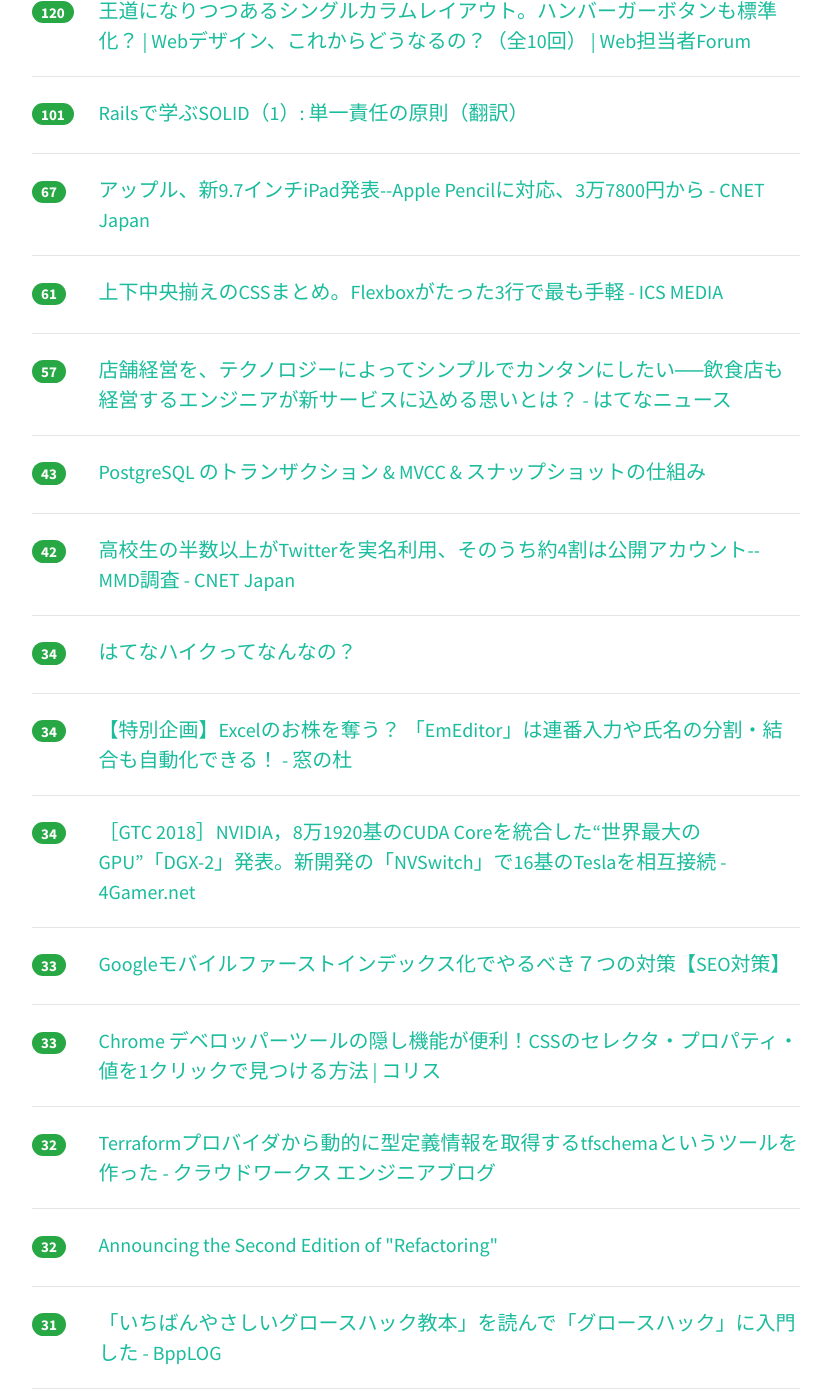
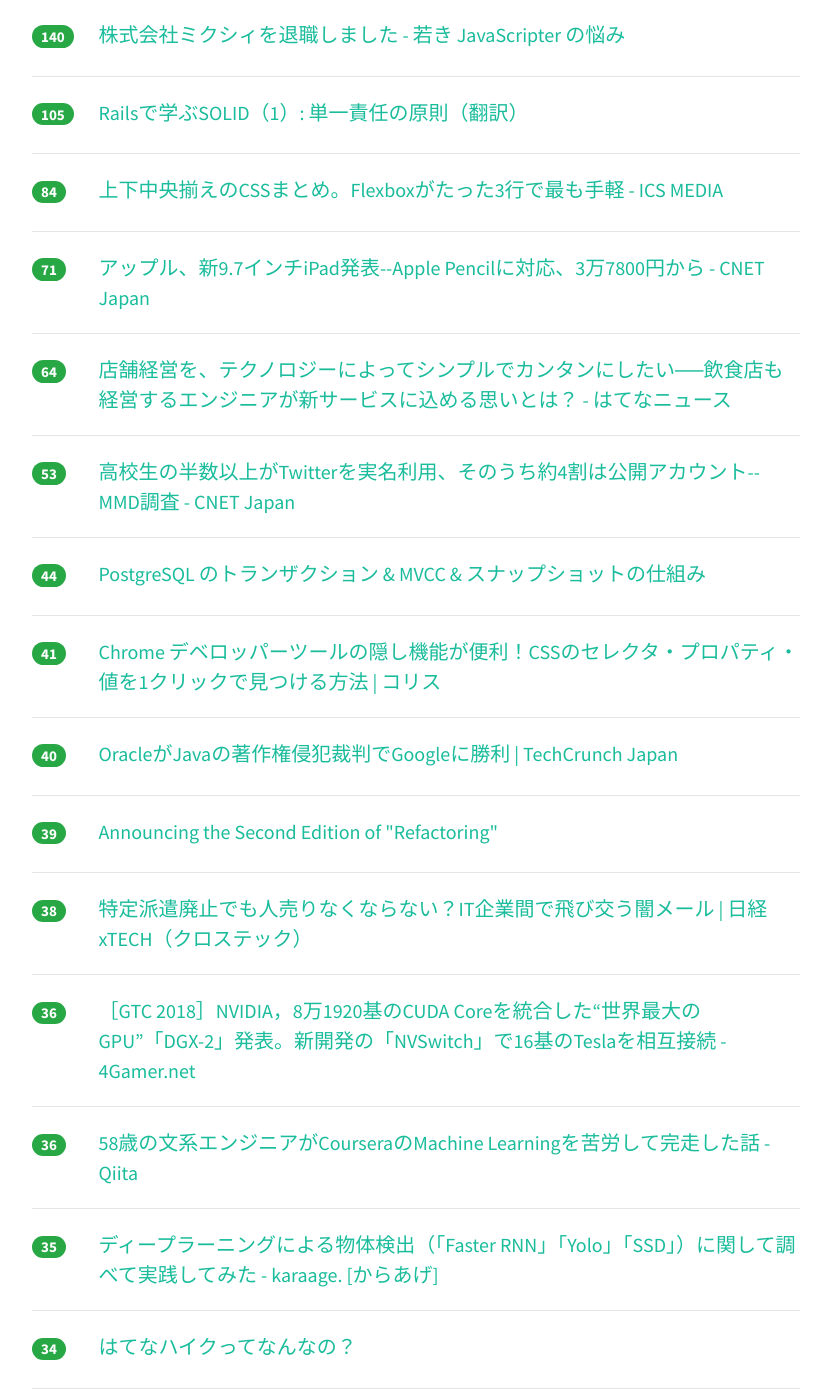
Before and after one commit to yatta47/hatena-matome-site, a Jekyll site: the page built from _posts/2018-03-28-hatena.md, in a window 1280 px wide and 1400 px high, scrolled down 681 px. Shown: the whole window, without its empty margins (224-1055 px from the left). Built offline with Jekyll 4.4.1, drawn with Linux system fonts in a browser that asks for light colours; nearby versions of some CDN libraries; some of the changed text lies outside the part shown.

Commit message:
Updated 2018-03-28

```diff
--- a/_posts/2018-03-28-hatena.md
+++ b/_posts/2018-03-28-hatena.md
@@ -1,59 +1,94 @@
 ---
 layout: post
 title:  "2018-03-28 はてぶIT"
-date:   2018-03-28 14:01:11
+date:   2018-03-28 15:02:22
 tags: [it-hotentry]
 ---
-44 件のデータあり
+46 件のデータあり
 
 <hr><div class="row">
-<div class="col-1"><span class="badge badge-pill badge-success h2">185</span></div>
+<div class="col-1"><span class="badge badge-pill badge-success h2">200</span></div>
 <div class="col-11"><a href='http://tech.nikkeibp.co.jp/atcl/nxt/news/18/00618/' target='_blank'>京都市の基幹系システム刷新失敗、仕切り直しはキヤノンITSが15億円で落札 | 日経 xTECH（クロステック）</a></div>
 </div>
 <hr>
 <div class="row">
-<div class="col-1"><span class="badge badge-pill badge-success h2">136</span></div>
+<div class="col-1"><span class="badge badge-pill badge-success h2">185</span></div>
+<div class="col-11"><a href='https://webtan.impress.co.jp/e/2018/03/28/28481' target='_blank'>王道になりつつあるシングルカラムレイアウト。ハンバーガーボタンも標準化？ | Webデザイン、これからどうなるの？（全10回） | Web担当者Forum</a></div>
+</div>
+<hr>
+<div class="row">
+<div class="col-1"><span class="badge badge-pill badge-success h2">153</span></div>
+<div class="col-11"><a href='https://japanese.engadget.com/2018/03/27/ipad-apple-pencil/' target='_blank'>速報：新 iPad 発表。アップルペンシル対応かつ歴代最安 (動画追加) - Engadget 日本版</a></div>
+</div>
+<hr>
+<div class="row">
+<div class="col-1"><span class="badge badge-pill badge-success h2">140</span></div>
 <div class="col-11"><a href='http://orgachem.hatenablog.com/entry/2018/03/27/214537' target='_blank'>株式会社ミクシィを退職しました - 若き JavaScripter の悩み</a></div>
 </div>
 <hr>
 <div class="row">
-<div class="col-1"><span class="badge badge-pill badge-success h2">136</span></div>
-<div class="col-11"><a href='https://japanese.engadget.com/2018/03/27/ipad-apple-pencil/' target='_blank'>速報：新 iPad 発表。アップルペンシル対応かつ歴代最安 (動画追加) - Engadget 日本版</a></div>
-</div>
-<hr>
-<div class="row">
-<div class="col-1"><span class="badge badge-pill badge-success h2">120</span></div>
-<div class="col-11"><a href='https://webtan.impress.co.jp/e/2018/03/28/28481' target='_blank'>王道になりつつあるシングルカラムレイアウト。ハンバーガーボタンも標準化？ | Webデザイン、これからどうなるの？（全10回） | Web担当者Forum</a></div>
-</div>
-<hr>
-<div class="row">
-<div class="col-1"><span class="badge badge-pill badge-success h2">101</span></div>
+<div class="col-1"><span class="badge badge-pill badge-success h2">105</span></div>
 <div class="col-11"><a href='https://techracho.bpsinc.jp/hachi8833/2018_03_27/54130' target='_blank'>Railsで学ぶSOLID（1）: 単一責任の原則（翻訳）</a></div>
 </div>
 <hr>
 <div class="row">
-<div class="col-1"><span class="badge badge-pill badge-success h2">67</span></div>
+<div class="col-1"><span class="badge badge-pill badge-success h2">84</span></div>
+<div class="col-11"><a href='https://ics.media/entry/17522' target='_blank'>上下中央揃えのCSSまとめ。Flexboxがたった3行で最も手軽 - ICS MEDIA</a></div>
+</div>
+<hr>
+<div class="row">
+<div class="col-1"><span class="badge badge-pill badge-success h2">71</span></div>
 <div class="col-11"><a href='https://japan.cnet.com/article/35116778/' target='_blank'>アップル、新9.7インチiPad発表--Apple Pencilに対応、3万7800円から - CNET Japan</a></div>
 </div>
 <hr>
 <div class="row">
-<div class="col-1"><span class="badge badge-pill badge-success h2">61</span></div>
-<div class="col-11"><a href='https://ics.media/entry/17522' target='_blank'>上下中央揃えのCSSまとめ。Flexboxがたった3行で最も手軽 - ICS MEDIA</a></div>
-</div>
-<hr>
-<div class="row">
-<div class="col-1"><span class="badge badge-pill badge-success h2">57</span></div>
+<div class="col-1"><span class="badge badge-pill badge-success h2">64</span></div>
 <div class="col-11"><a href='http://hatenanews.com/articles/2018/03/27/110000' target='_blank'>店舗経営を、テクノロジーによってシンプルでカンタンにしたい──飲食店も経営するエンジニアが新サービスに込める思いとは？ - はてなニュース</a></div>
 </div>
 <hr>
 <div class="row">
-<div class="col-1"><span class="badge badge-pill badge-success h2">43</span></div>
+<div class="col-1"><span class="badge badge-pill badge-success h2">53</span></div>
+<div class="col-11"><a href='https://japan.cnet.com/article/35116762/' target='_blank'>高校生の半数以上がTwitterを実名利用、そのうち約4割は公開アカウント--MMD調査 - CNET Japan</a></div>
+</div>
+<hr>
+<div class="row">
+<div class="col-1"><span class="badge badge-pill badge-success h2">44</span></div>
 <div class="col-11"><a href='http://www.nminoru.jp/~nminoru/postgresql/pg-transaction-mvcc-snapshot.html' target='_blank'>PostgreSQL のトランザクション & MVCC & スナップショットの仕組み</a></div>
 </div>
 <hr>
 <div class="row">
-<div class="col-1"><span class="badge badge-pill badge-success h2">42</span></div>
-<div class="col-11"><a href='https://japan.cnet.com/article/35116762/' target='_blank'>高校生の半数以上がTwitterを実名利用、そのうち約4割は公開アカウント--MMD調査 - CNET Japan</a></div>
+<div class="col-1"><span class="badge badge-pill badge-success h2">41</span></div>
+<div class="col-11"><a href='https://coliss.com/articles/build-websites/operation/css/detect-css-property-in-css-files.html' target='_blank'>Chrome デベロッパーツールの隠し機能が便利！CSSのセレクタ・プロパティ・値を1クリックで見つける方法 | コリス</a></div>
+</div>
+<hr>
+<div class="row">
+<div class="col-1"><span class="badge badge-pill badge-success h2">40</span></div>
+<div class="col-11"><a href='https://jp.techcrunch.com/2018/03/28/2018-03-27-oracle-wins-appeal-against-google-in-copyright-case/' target='_blank'>OracleがJavaの著作権侵犯裁判でGoogleに勝利 | TechCrunch Japan</a></div>
+</div>
+<hr>
+<div class="row">
+<div class="col-1"><span class="badge badge-pill badge-success h2">39</span></div>
+<div class="col-11"><a href='https://martinfowler.com/articles/201803-refactoring-2nd-ed.html' target='_blank'>Announcing the Second Edition of "Refactoring"</a></div>
+</div>
+<hr>
+<div class="row">
+<div class="col-1"><span class="badge badge-pill badge-success h2">38</span></div>
+<div class="col-11"><a href='http://tech.nikkeibp.co.jp/atcl/nxt/column/18/00138/032600034/' target='_blank'>特定派遣廃止でも人売りなくならない？IT企業間で飛び交う闇メール | 日経 xTECH（クロステック）</a></div>
+</div>
+<hr>
+<div class="row">
+<div class="col-1"><span class="badge badge-pill badge-success h2">36</span></div>
+<div class="col-11"><a href='http://www.4gamer.net/games/121/G012181/20180328001/' target='_blank'>［GTC 2018］NVIDIA，8万1920基のCUDA Coreを統合した“世界最大のGPU”「DGX-2」発表。新開発の「NVSwitch」で16基のTeslaを相互接続 - 4Gamer.net</a></div>
+</div>
+<hr>
+<div class="row">
+<div class="col-1"><span class="badge badge-pill badge-success h2">36</span></div>
+<div class="col-11"><a href='https://qiita.com/narista/items/1c0013b5442644e6fe63' target='_blank'>58歳の文系エンジニアがCourseraのMachine Learningを苦労して完走した話 - Qiita</a></div>
+</div>
+<hr>
+<div class="row">
+<div class="col-1"><span class="badge badge-pill badge-success h2">35</span></div>
+<div class="col-11"><a href='http://karaage.hatenadiary.jp/entry/2018/03/28/073000' target='_blank'>ディープラーニングによる物体検出（「Faster RNN」「Yolo」「SSD」）に関して調べて実践してみた - karaage. [からあげ]</a></div>
 </div>
 <hr>
 <div class="row">
@@ -67,18 +102,8 @@ tags: [it-hotentry]
 </div>
 <hr>
 <div class="row">
-<div class="col-1"><span class="badge badge-pill badge-success h2">34</span></div>
-<div class="col-11"><a href='http://www.4gamer.net/games/121/G012181/20180328001/' target='_blank'>［GTC 2018］NVIDIA，8万1920基のCUDA Coreを統合した“世界最大のGPU”「DGX-2」発表。新開発の「NVSwitch」で16基のTeslaを相互接続 - 4Gamer.net</a></div>
-</div>
-<hr>
-<div class="row">
 <div class="col-1"><span class="badge badge-pill badge-success h2">33</span></div>
 <div class="col-11"><a href='http://kanemotilevel.com/mobile-first-index.html' target='_blank'>Googleモバイルファーストインデックス化でやるべき７つの対策【SEO対策】</a></div>
-</div>
-<hr>
-<div class="row">
-<div class="col-1"><span class="badge badge-pill badge-success h2">33</span></div>
-<div class="col-11"><a href='https://coliss.com/articles/build-websites/operation/css/detect-css-property-in-css-files.html' target='_blank'>Chrome デベロッパーツールの隠し機能が便利！CSSのセレクタ・プロパティ・値を1クリックで見つける方法 | コリス</a></div>
 </div>
 <hr>
 <div class="row">
@@ -87,8 +112,8 @@ tags: [it-hotentry]
 </div>
 <hr>
 <div class="row">
-<div class="col-1"><span class="badge badge-pill badge-success h2">32</span></div>
-<div class="col-11"><a href='https://martinfowler.com/articles/201803-refactoring-2nd-ed.html' target='_blank'>Announcing the Second Edition of "Refactoring"</a></div>
+<div class="col-1"><span class="badge badge-pill badge-success h2">31</span></div>
+<div class="col-11"><a href='http://www.nicovideo.jp/watch/sm32896358' target='_blank'>Windows10搭載電子辞書つくってみたPart1 - ニコニコ動画</a></div>
 </div>
 <hr>
 <div class="row">
@@ -97,63 +122,43 @@ tags: [it-hotentry]
 </div>
 <hr>
 <div class="row">
-<div class="col-1"><span class="badge badge-pill badge-success h2">30</span></div>
-<div class="col-11"><a href='http://www.nicovideo.jp/watch/sm32896358' target='_blank'>Windows10搭載電子辞書つくってみたPart1 - ニコニコ動画</a></div>
+<div class="col-1"><span class="badge badge-pill badge-success h2">31</span></div>
+<div class="col-11"><a href='https://www.gizmodo.jp/2018/03/remember-apple-ipad-mini.html' target='_blank'>遅いうえに安くもならないなんて…Appleに忘れ去られたiPad mini 4が不憫でならない | ギズモード・ジャパン</a></div>
 </div>
 <hr>
 <div class="row">
 <div class="col-1"><span class="badge badge-pill badge-success h2">30</span></div>
-<div class="col-11"><a href='http://tech.nikkeibp.co.jp/atcl/nxt/column/18/00138/032600034/' target='_blank'>特定派遣廃止でも人売りなくならない？IT企業間で飛び交う闇メール | 日経 xTECH（クロステック）</a></div>
+<div class="col-11"><a href='https://japanese.engadget.com/2018/03/27/ipad-ipad-pro/' target='_blank'>新 iPad対応の「クレヨン」発表。純正アップルペンシルの半額ながら筆圧検出なし・iPad Pro非対応 - Engadget 日本版</a></div>
 </div>
 <hr>
 <div class="row">
 <div class="col-1"><span class="badge badge-pill badge-success h2">29</span></div>
-<div class="col-11"><a href='https://japanese.engadget.com/2018/03/27/ipad-ipad-pro/' target='_blank'>新 iPad対応の「クレヨン」発表。純正アップルペンシルの半額ながら筆圧検出なし・iPad Pro非対応 - Engadget 日本版</a></div>
+<div class="col-11"><a href='https://qiita.com/_EnumHack/items/b5672ac9be86584a6629' target='_blank'>C++完全理解ガイド Rev1000 - Qiita</a></div>
 </div>
 <hr>
 <div class="row">
-<div class="col-1"><span class="badge badge-pill badge-success h2">27</span></div>
+<div class="col-1"><span class="badge badge-pill badge-success h2">28</span></div>
 <div class="col-11"><a href='http://www.itmedia.co.jp/news/articles/1803/27/news075.html' target='_blank'>理研ら、ヒトの脳全体のシミュレーションを可能にするアルゴリズムの開発に成功 - ITmedia NEWS</a></div>
 </div>
 <hr>
 <div class="row">
-<div class="col-1"><span class="badge badge-pill badge-success h2">27</span></div>
+<div class="col-1"><span class="badge badge-pill badge-success h2">28</span></div>
+<div class="col-11"><a href='https://developer.apple.com/documentation/applepayjs/payment_request_api' target='_blank'>Payment Request API | Apple Developer Documentation</a></div>
+</div>
+<hr>
+<div class="row">
+<div class="col-1"><span class="badge badge-pill badge-success h2">28</span></div>
 <div class="col-11"><a href='http://www.itmedia.co.jp/mobile/articles/1803/28/news052.html' target='_blank'>Apple Pencilに対応した新しい9.7型「iPad」発表　3万7800円から - ITmedia Mobile</a></div>
 </div>
 <hr>
 <div class="row">
 <div class="col-1"><span class="badge badge-pill badge-success h2">27</span></div>
-<div class="col-11"><a href='https://www.gizmodo.jp/2018/03/remember-apple-ipad-mini.html' target='_blank'>遅いうえに安くもならないなんて…Appleに忘れ去られたiPad mini 4が不憫でならない | ギズモード・ジャパン</a></div>
-</div>
-<hr>
-<div class="row">
-<div class="col-1"><span class="badge badge-pill badge-success h2">27</span></div>
-<div class="col-11"><a href='http://karaage.hatenadiary.jp/entry/2018/03/28/073000' target='_blank'>ディープラーニングによる物体検出（「Faster RNN」「Yolo」「SSD」）に関して調べて実践してみた - karaage. [からあげ]</a></div>
-</div>
-<hr>
-<div class="row">
-<div class="col-1"><span class="badge badge-pill badge-success h2">26</span></div>
-<div class="col-11"><a href='https://developer.apple.com/documentation/applepayjs/payment_request_api' target='_blank'>Payment Request API | Apple Developer Documentation</a></div>
+<div class="col-11"><a href='http://developers.gnavi.co.jp/entry/mysql-tips' target='_blank'>はじめてのMySQL。意外と知らない3つのTips - ぐるなびをちょっと良くするエンジニアブログ</a></div>
 </div>
 <hr>
 <div class="row">
 <div class="col-1"><span class="badge badge-pill badge-success h2">25</span></div>
-<div class="col-11"><a href='https://jp.techcrunch.com/2018/03/28/2018-03-27-oracle-wins-appeal-against-google-in-copyright-case/' target='_blank'>OracleがJavaの著作権侵犯裁判でGoogleに勝利 | TechCrunch Japan</a></div>
-</div>
-<hr>
-<div class="row">
-<div class="col-1"><span class="badge badge-pill badge-success h2">25</span></div>
-<div class="col-11"><a href='https://qiita.com/narista/items/1c0013b5442644e6fe63' target='_blank'>58歳の文系エンジニアがCourseraのMachine Learningを苦労して完走した話 - Qiita</a></div>
-</div>
-<hr>
-<div class="row">
-<div class="col-1"><span class="badge badge-pill badge-success h2">24</span></div>
 <div class="col-11"><a href='https://forest.watch.impress.co.jp/docs/news/1113739.html' target='_blank'>「IE」「Edge」のFlash対応は2020年末まで ～早めの“脱Flash依存”を - 窓の杜</a></div>
-</div>
-<hr>
-<div class="row">
-<div class="col-1"><span class="badge badge-pill badge-success h2">24</span></div>
-<div class="col-11"><a href='http://developers.gnavi.co.jp/entry/mysql-tips' target='_blank'>はじめてのMySQL。意外と知らない3つのTips - ぐるなびをちょっと良くするエンジニアブログ</a></div>
 </div>
 <hr>
 <div class="row">
@@ -167,13 +172,33 @@ tags: [it-hotentry]
 </div>
 <hr>
 <div class="row">
-<div class="col-1"><span class="badge badge-pill badge-success h2">20</span></div>
+<div class="col-1"><span class="badge badge-pill badge-success h2">22</span></div>
+<div class="col-11"><a href='https://www.gizmodo.jp/2018/03/nvdia-fastphotostyle.html' target='_blank'>NVIDIAが「この画像をあの画像っぽく」できる高速で高品質なAIアルゴリズム「FastPhotoStyle」を公開 | ギズモード・ジャパン</a></div>
+</div>
+<hr>
+<div class="row">
+<div class="col-1"><span class="badge badge-pill badge-success h2">21</span></div>
 <div class="col-11"><a href='https://japanese.engadget.com/2018/03/27/huawei-p20-pro-3-40mp/' target='_blank'>速報：HUAWEI P20シリーズ発表、最上位「Pro」は3眼＆40MPカメラ - Engadget 日本版</a></div>
 </div>
 <hr>
 <div class="row">
+<div class="col-1"><span class="badge badge-pill badge-success h2">21</span></div>
+<div class="col-11"><a href='https://codeiq.jp/magazine/2018/03/58209/' target='_blank'>まつもとゆきひろ氏がRuby25周年イベントで語ったこと―近い未来に向け、Ruby3の開発を進める｜CodeIQ MAGAZINE</a></div>
+</div>
+<hr>
+<div class="row">
+<div class="col-1"><span class="badge badge-pill badge-success h2">21</span></div>
+<div class="col-11"><a href='http://nlab.itmedia.co.jp/nl/articles/1803/27/news130.html' target='_blank'>「パスワードは定期的に変更する必要なし」、総務省の方針転換話題に　「むしろパターン化する方が問題」 - ねとらぼ</a></div>
+</div>
+<hr>
+<div class="row">
+<div class="col-1"><span class="badge badge-pill badge-success h2">21</span></div>
+<div class="col-11"><a href='https://ui-crunch.connpass.com/event/82969/' target='_blank'>UI Crunch #13 娯楽のUI - by Nintendo - - connpass</a></div>
+</div>
+<hr>
+<div class="row">
 <div class="col-1"><span class="badge badge-pill badge-success h2">20</span></div>
-<div class="col-11"><a href='https://codeiq.jp/magazine/2018/03/58209/' target='_blank'>まつもとゆきひろ氏がRuby25周年イベントで語ったこと―近い未来に向け、Ruby3の開発を進める｜CodeIQ MAGAZINE</a></div>
+<div class="col-11"><a href='https://www.gizmodo.jp/2018/03/huawei_p20_p20p.html' target='_blank'>40MPカメラ、ISO102400って何事だ!?「Huawei P20」「Huawei P20 Pro」発表 | ギズモード・ジャパン</a></div>
 </div>
 <hr>
 <div class="row">
@@ -183,26 +208,11 @@ tags: [it-hotentry]
 <hr>
 <div class="row">
 <div class="col-1"><span class="badge badge-pill badge-success h2">19</span></div>
-<div class="col-11"><a href='http://nlab.itmedia.co.jp/nl/articles/1803/27/news130.html' target='_blank'>「パスワードは定期的に変更する必要なし」、総務省の方針転換話題に　「むしろパターン化する方が問題」 - ねとらぼ</a></div>
+<div class="col-11"><a href='https://www.gizmodo.jp/2018/03/164025.html' target='_blank'>速報：新型iPad発表！ Apple Pencil対応で9.7インチ、一般向けは329ドル | ギズモード・ジャパン</a></div>
 </div>
 <hr>
 <div class="row">
 <div class="col-1"><span class="badge badge-pill badge-success h2">19</span></div>
-<div class="col-11"><a href='https://www.gizmodo.jp/2018/03/164025.html' target='_blank'>速報：新型iPad発表！ Apple Pencil対応で9.7インチ、一般向けは329ドル | ギズモード・ジャパン</a></div>
-</div>
-<hr>
-<div class="row">
-<div class="col-1"><span class="badge badge-pill badge-success h2">18</span></div>
-<div class="col-11"><a href='https://qiita.com/_EnumHack/items/b5672ac9be86584a6629' target='_blank'>C++完全理解ガイド Rev1000 - Qiita</a></div>
-</div>
-<hr>
-<div class="row">
-<div class="col-1"><span class="badge badge-pill badge-success h2">18</span></div>
-<div class="col-11"><a href='https://ui-crunch.connpass.com/event/82969/' target='_blank'>UI Crunch #13 娯楽のUI - by Nintendo - - connpass</a></div>
-</div>
-<hr>
-<div class="row">
-<div class="col-1"><span class="badge badge-pill badge-success h2">18</span></div>
 <div class="col-11"><a href='https://internet.watch.impress.co.jp/docs/yajiuma/1113835.html' target='_blank'>日本もようやく……「パスワードの定期変更は危険」を報じた日経の記事が大きな話題に【やじうまWatch】 - INTERNET Watch</a></div>
 </div>
 <hr>
@@ -213,12 +223,12 @@ tags: [it-hotentry]
 <hr>
 <div class="row">
 <div class="col-1"><span class="badge badge-pill badge-success h2">17</span></div>
-<div class="col-11"><a href='https://www.gizmodo.jp/2018/03/huawei_p20_p20p.html' target='_blank'>40MPカメラ、ISO102400って何事だ!?「Huawei P20」「Huawei P20 Pro」発表 | ギズモード・ジャパン</a></div>
+<div class="col-11"><a href='https://internet.watch.impress.co.jp/docs/yajiuma/1113836.html' target='_blank'>「Apple重役がiTunesの音楽ダウンロード終了を表明」との誤報がTwitterを中心に拡散中【やじうまWatch】 - INTERNET Watch</a></div>
 </div>
 <hr>
 <div class="row">
-<div class="col-1"><span class="badge badge-pill badge-success h2">17</span></div>
-<div class="col-11"><a href='https://internet.watch.impress.co.jp/docs/yajiuma/1113836.html' target='_blank'>「Apple重役がiTunesの音楽ダウンロード終了を表明」との誤報がTwitterを中心に拡散中【やじうまWatch】 - INTERNET Watch</a></div>
+<div class="col-1"><span class="badge badge-pill badge-success h2">15</span></div>
+<div class="col-11"><a href='http://careerhack.en-japan.com/report/detail/940' target='_blank'>高速開発の戦略。石川洋資が献立アプリ『タベリー』で実行していること | CAREER HACK</a></div>
 </div>
 <hr>
 <div class="row">
```
